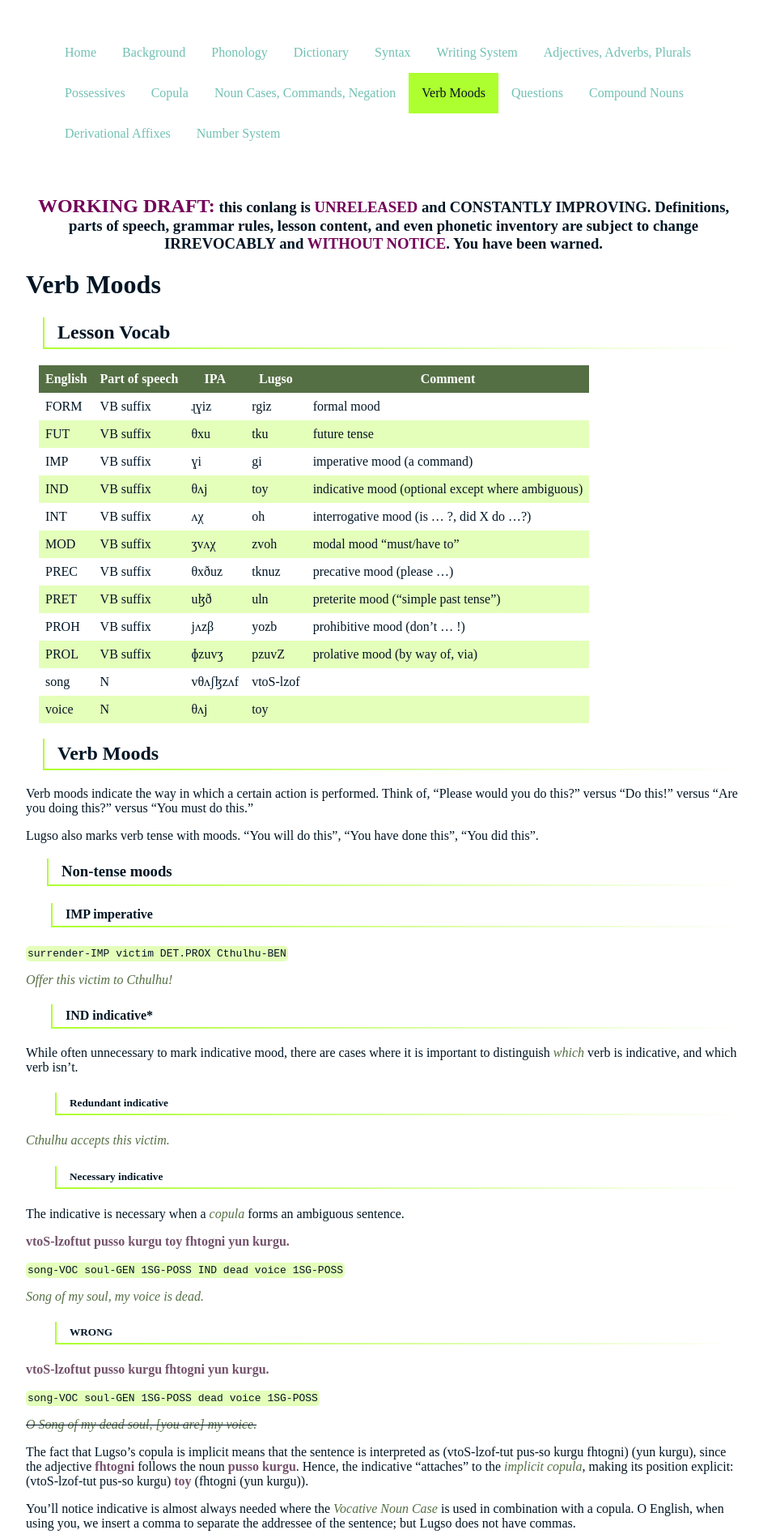
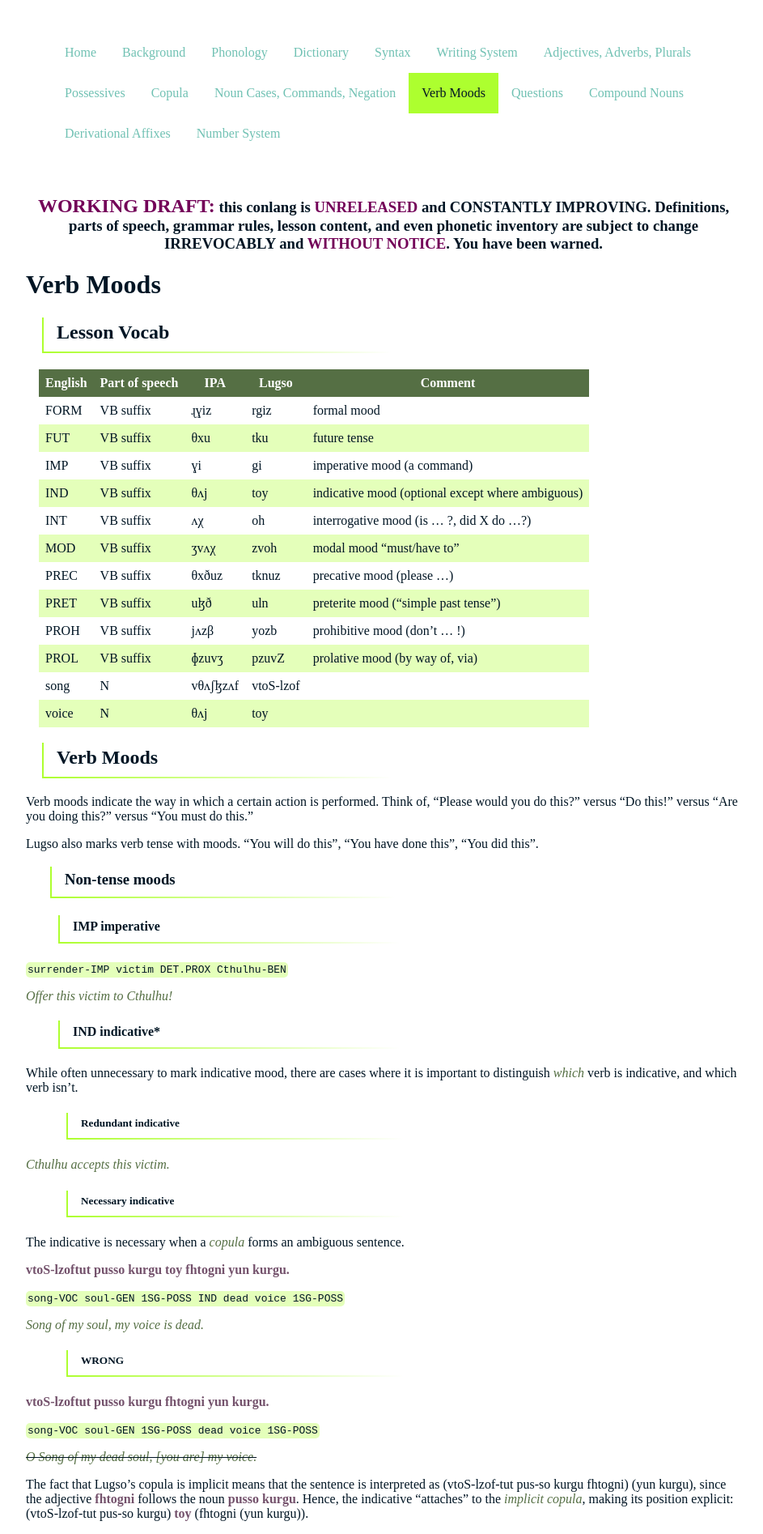
Before and after one commit to 0x70b1a5/lugso, a Jekyll site: the page built from 070_verb-moods.md, in a window 1280 px wide. Shown: the top 1894 px of the page at 81% size, without its empty margins (166-1109 px from the left). Built offline with Jekyll 4.4.1, drawn with Linux system fonts in a browser that asks for light colours.

Commit message:
header style update

```diff
--- a/assets/style.scss
+++ b/assets/style.scss
@@ -115,27 +115,26 @@ html {
 
         h1, h2, h3, h4, h5, h6 {
             border: 2px solid;
-            border-image: linear-gradient(90deg, $prim, transparent) 1;
+            border-image: linear-gradient(90deg, $prim, transparent, transparent) 1;
             border-top: none;
-            border-radius: 5px;
-            padding: 5px 16px;
+            padding: 5px 16px 10px 16px;
         }
 
         h2 {
-            margin-left: 21px;
+            margin-left: 20px;
         }
 
         h3 {
-            margin-left: 26px;
+            margin-left: 30px;
 
         }
 
         h4{
-            margin-left: 31px;
+            margin-left: 40px;
         }
 
         h5, h6{
-            margin-left: 36px;
+            margin-left: 50px;
         }
     }
 
```
